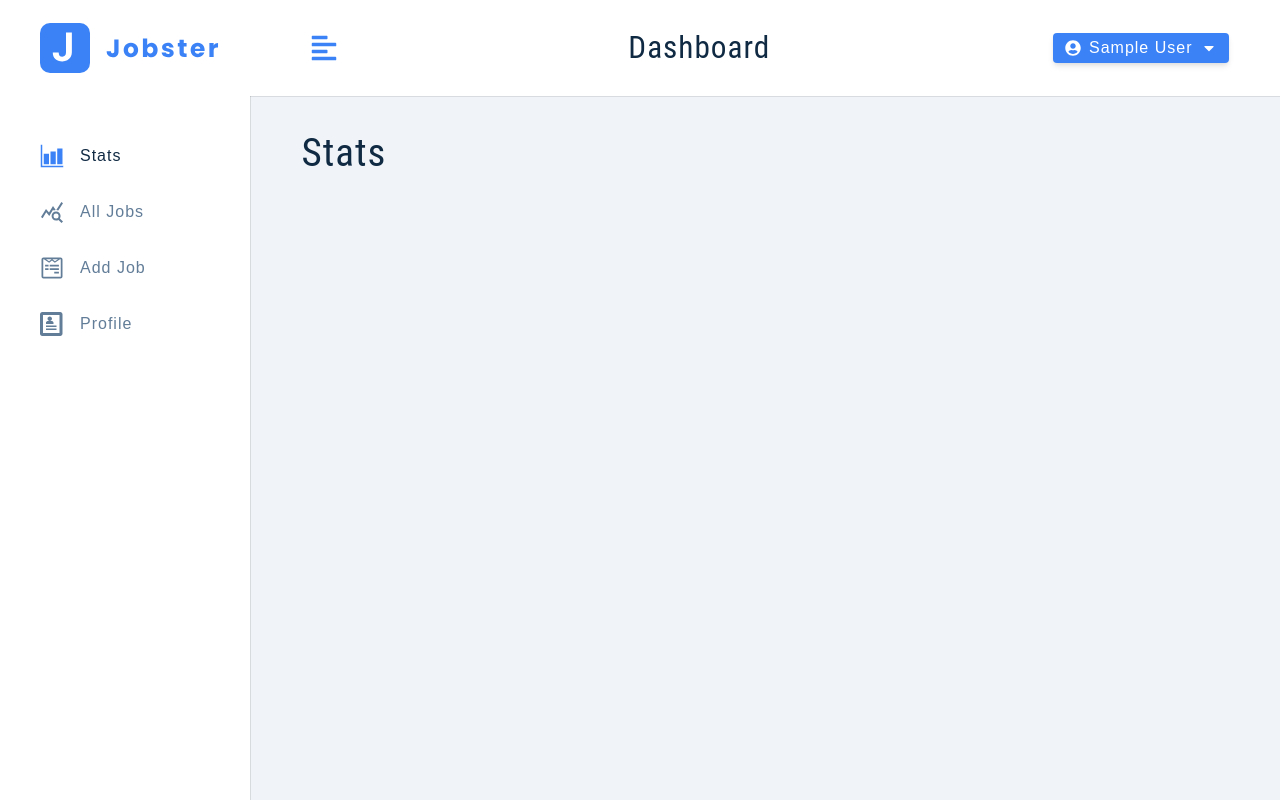
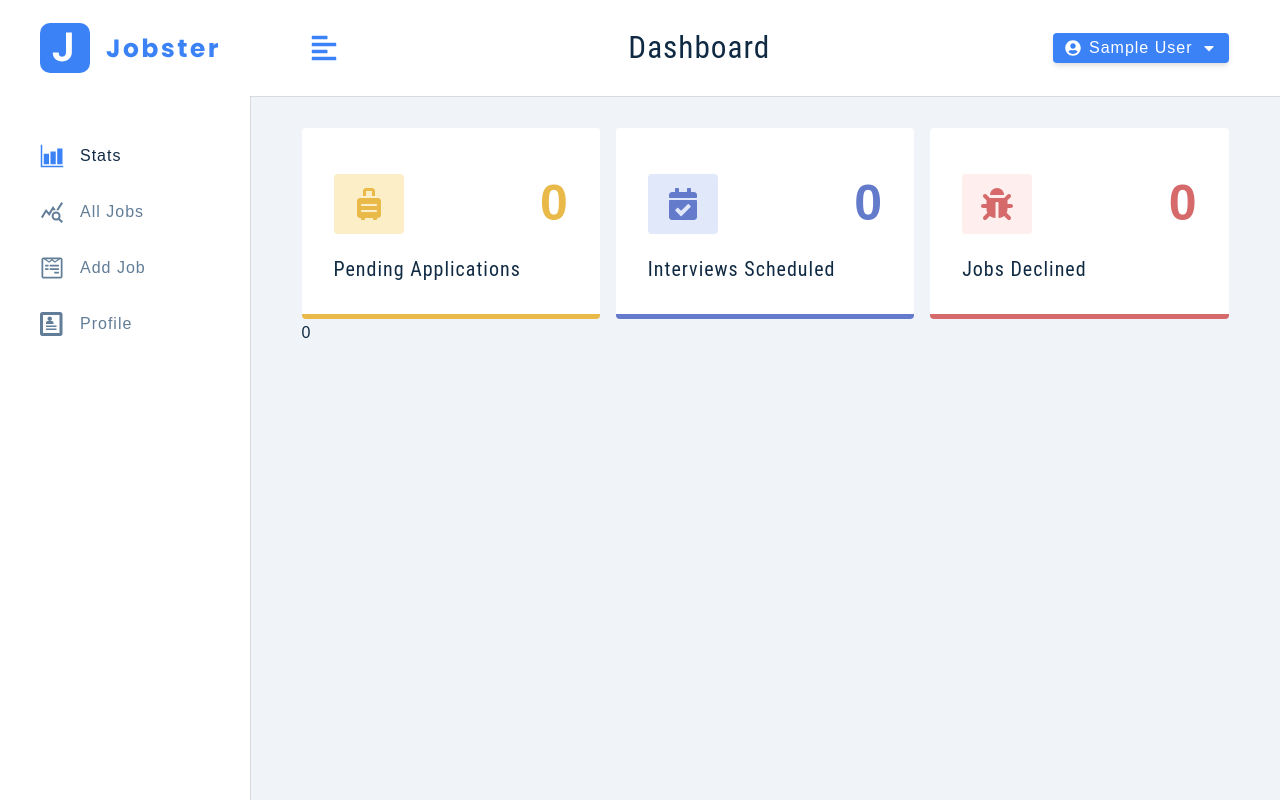
Before and after one commit to AkshayGit17/jobster-react, a React (Create React App) app: page / in a window 1280 px wide. Built offline with nearby package versions, Linux system fonts and the light colour scheme; no server answers; sample sign-in values are in the browser's storage.

Commit message:
Added Stats Page

```diff
--- /dev/null
+++ b/src/components/ChatContainer.js
@@ -0,0 +1,5 @@
+const ChartContainer = () => {
+  return <h2>ChartContainer</h2>;
+};
+
+export default ChartContainer;
--- /dev/null
+++ b/src/components/StatItem.js
@@ -0,0 +1,53 @@
+import styled from 'styled-components';
+
+const StatItem = ({ icon, count, title, color, bcg }) => {
+  return (
+    <Wrapper color={color} bcg={bcg}>
+      <header>
+        <span className="icon">{icon}</span>
+        <span className="count">{count}</span>
+      </header>
+      <h5 className="title">{title}</h5>
+    </Wrapper>
+  );
+};
+
+const Wrapper = styled.article`
+  padding: 2rem;
+  background: var(--white);
+  border-radius: var(--borderRadius);
+  border-bottom: 5px solid ${(props) => props.color};
+  header {
+    display: flex;
+    align-items: center;
+    justify-content: space-between;
+  }
+  .count {
+    display: block;
+    font-weight: 700;
+    font-size: 50px;
+    color: ${(props) => props.color};
+  }
+  .title {
+    margin: 0;
+    text-transform: capitalize;
+    letter-spacing: var(--letterSpacing);
+    text-align: left;
+    margin-top: 0.5rem;
+  }
+  .icon {
+    width: 70px;
+    height: 60px;
+    background: ${(props) => props.bcg};
+    border-radius: var(--borderRadius);
+    display: flex;
+    align-items: center;
+    justify-content: center;
+    svg {
+      font-size: 2rem;
+      color: ${(props) => props.color};
+    }
+  }
+`;
+
+export default StatItem;
--- /dev/null
+++ b/src/components/StatsContainer.js
@@ -0,0 +1,55 @@
+import styled from 'styled-components';
+import { useSelector } from 'react-redux';
+import { FaSuitcaseRolling, FaCalendarCheck, FaBug } from 'react-icons/fa';
+import StatItem from './StatItem';
+
+const StatsContainer = () => {
+  const { stats } = useSelector((state) => state.allJobs);
+
+  const defaultStats = [
+    {
+      title: 'pending applications',
+      count: stats.pending || 0,
+      icon: <FaSuitcaseRolling />,
+      color: '#e9b949',
+      bcg: '#fcefc7',
+    },
+    {
+      title: 'interviews scheduled',
+      count: stats.interview || 0,
+      icon: <FaCalendarCheck />,
+      color: '#647acb',
+      bcg: '#e0e8f9',
+    },
+    {
+      title: 'jobs declined',
+      count: stats.declined || 0,
+      icon: <FaBug />,
+      color: '#d66a6a',
+      bcg: '#ffeeee',
+    },
+  ];
+
+  return (
+    <Wrapper>
+      {defaultStats.map((item, index) => (
+        <StatItem key={index} {...item} />
+      ))}
+    </Wrapper>
+  );
+};
+
+const Wrapper = styled.section`
+  display: grid;
+  row-gap: 2rem;
+  @media (min-width: 768px) {
+    grid-template-columns: 1fr 1fr;
+    column-gap: 1rem;
+  }
+  @media (min-width: 1120px) {
+    grid-template-columns: 1fr 1fr 1fr;
+    column-gap: 1rem;
+  }
+`;
+
+export default StatsContainer;
--- a/src/components/index.js
+++ b/src/components/index.js
@@ -6,6 +6,9 @@
 import FormRowSelect from './FormRowSelect';
 import SearchContainer from './SearchContainer';
 import JobsContainer from './JobsContainer';
+import StatsContainer from './StatsContainer';
+import ChartContainer from './ChatContainer';
+import Loading from './Loading';
 
 export {
   Logo,
@@ -16,4 +19,7 @@
   FormRowSelect,
   SearchContainer,
   JobsContainer,
+  StatsContainer,
+  ChartContainer,
+  Loading,
 };
--- a/src/pages/dashboard/Stats.js
+++ b/src/pages/dashboard/Stats.js
@@ -1,5 +1,28 @@
+import { useEffect } from 'react';
+import { useDispatch, useSelector } from 'react-redux';
+
+import { Loading, StatsContainer, ChartContainer } from '../../components';
+import { getStats } from '../../store/allJobs/allJobsSlice';
+
 const Stats = () => {
-  return <h2>Stats</h2>;
+  const { isLoading, monthlyApplications } = useSelector(
+    (state) => state.allJobs
+  );
+  const dispatch = useDispatch();
+  useEffect(() => {
+    dispatch(getStats());
+  }, [dispatch]);
+
+  if (isLoading) {
+    return <Loading center />;
+  }
+
+  return (
+    <>
+      <StatsContainer />
+      {monthlyApplications.length && <ChartContainer />}
+    </>
+  );
 };
 
 export default Stats;
--- a/src/store/allJobs/allJobsSlice.js
+++ b/src/store/allJobs/allJobsSlice.js
@@ -1,14 +1,17 @@
 import { createSlice, createAsyncThunk } from '@reduxjs/toolkit';
 import { toast } from 'react-toastify';
 
-import { getAllJobsThunk } from './allJobsThunk';
+import { getAllJobsThunk, getStatsThunk } from './allJobsThunk';
 
 const initialState = {
   jobs: [],
   isLoading: false,
+  stats: {},
+  monthlyApplications: [],
 };
 
 const getAllJobs = createAsyncThunk('allJobs/getJobs', getAllJobsThunk);
+const getStats = createAsyncThunk('allJobs/getStats', getStatsThunk);
 
 const allJobsSlice = createSlice({
   name: 'allJobs',
@@ -33,10 +36,22 @@
       state.isLoading = false;
       toast.error(payload);
     },
+    [getStats.pending]: (state) => {
+      state.isLoading = true;
+    },
+    [getStats.fulfilled]: (state, { payload }) => {
+      state.isLoading = false;
+      state.stats = payload.defaultStats;
+      state.monthlyApplications = payload.monthlyApplications;
+    },
+    [getStats.rejected]: (state, { payload }) => {
+      state.isLoading = false;
+      toast.error(payload);
+    },
   },
 });
 
 export const { showLoading, hideLoading } = allJobsSlice.actions;
-export { getAllJobs };
+export { getAllJobs, getStats };
 
 export default allJobsSlice;
--- a/src/store/allJobs/allJobsThunk.js
+++ b/src/store/allJobs/allJobsThunk.js
@@ -10,3 +10,12 @@
     return thunkAPI.rejectWithValue(error.response.data.msg);
   }
 };
+
+export const getStatsThunk = async (_, thunkAPI) => {
+  try {
+    const resp = await axiosInstance.get('/jobs/stats');
+    return resp.data;
+  } catch (error) {
+    return thunkAPI.rejectWithValue(error.response.data.msg);
+  }
+};
```
